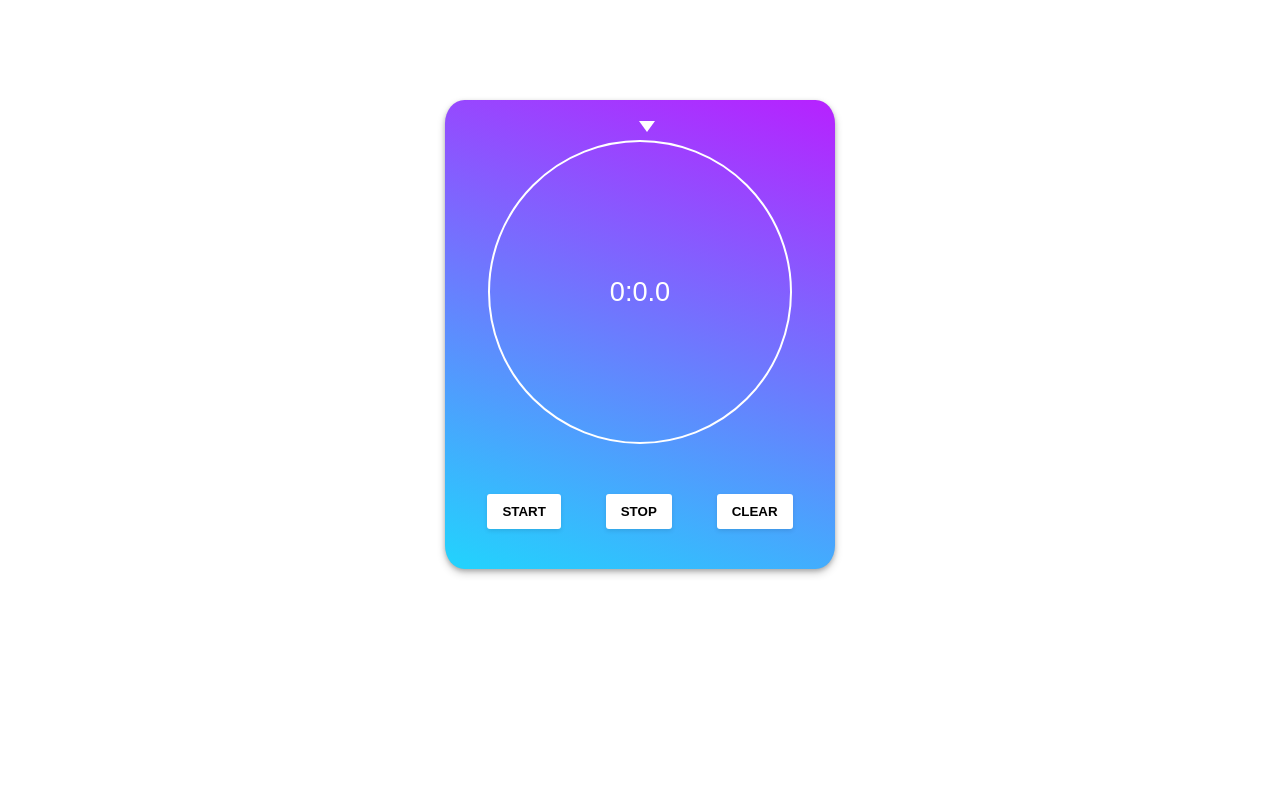
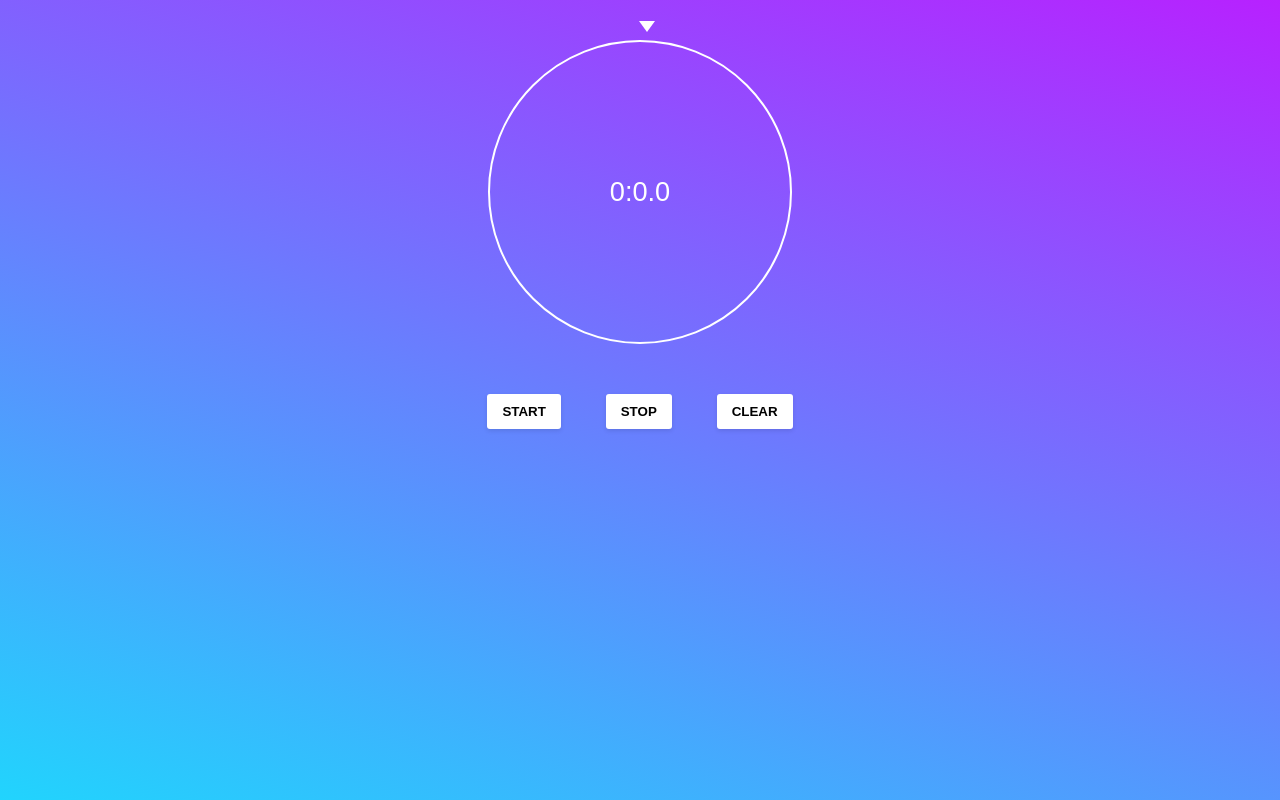
Before and after one commit to kwoosh/elo-ni, a React (Create React App) app: page / in a window 1280 px wide. Built offline with nearby package versions, Linux system fonts and the light colour scheme.

Commit message:
fix(components): circle arrow animation

```diff
--- a/src/components/Circle/Circle.css
+++ b/src/components/Circle/Circle.css
@@ -16,7 +16,6 @@
     z-index: 10;
     left: 50%;
     top: 50%;
-    transition: transform 1s linear;
 }
 
 .Circle__arrow-container {
@@ -26,7 +25,7 @@
     bottom: 0;
     left: 0;
 
-    transition: transform 1s linear;
+    transition: transform 0.1s linear;
 }
 
 .Circle__arrow {
--- a/src/components/Circle/Circle.js
+++ b/src/components/Circle/Circle.js
@@ -12,13 +12,8 @@ const Circle = ({ time, degree }: Props) => {
         <article className="Circle">
             <div className="Circle__arrow-container" style={{ transform: `rotateZ(${degree}deg)` }}>
                 <div className="Circle__arrow" />
-                <div
-                    className="Circle__center-text"
-                    style={{ transform: `translate(-50%, -50%) rotateZ(${-degree}deg)` }}
-                >
-                    {time}
-                </div>
             </div>
+            <div className="Circle__center-text">{time}</div>
         </article>
     )
 }
--- a/src/components/Stopwatch/Stopwatch.css
+++ b/src/components/Stopwatch/Stopwatch.css
@@ -1,11 +1,12 @@
 .Stopwatch {
-    margin: 100px auto;
+    margin: 0 auto;
     padding: 40px 20px;
-    background-color: #21d4fd;
-    background-image: linear-gradient(19deg, #21d4fd 0%, #b721ff 100%);
     width: 350px;
-    border-radius: 5%;
-    box-shadow: 0 4px 8px 0 rgba(0, 0, 0, 0.2), 0 2px 4px 0 rgba(0, 0, 0, 0.2);
+    height: 100%;
+    /* background-color: #21d4fd; */
+    /* background-image: linear-gradient(19deg, #21d4fd 0%, #b721ff 100%); */
+    /* border-radius: 5%; */
+    /* box-shadow: 0 4px 8px 0 rgba(0, 0, 0, 0.2), 0 2px 4px 0 rgba(0, 0, 0, 0.2); */
 }
 
 .Stopwatch__actions {
--- a/src/components/Stopwatch/Stopwatch.js
+++ b/src/components/Stopwatch/Stopwatch.js
@@ -38,7 +38,7 @@ class Stopwatch extends Component<{}, State> {
         this.setState({ milliseconds: 0 })
     }
 
-    formatTime = (millisecondsRaw: number) => {
+    getTime = (millisecondsRaw: number) => {
         const millisecondsModule = millisecondsRaw % 1000
         const totalSeconds = (millisecondsRaw - millisecondsModule) / 1000
 
@@ -50,9 +50,10 @@ class Stopwatch extends Component<{}, State> {
     }
 
     render() {
-        const { minutes, seconds, milliseconds } = this.formatTime(this.state.milliseconds)
+        const { minutes, seconds, milliseconds } = this.getTime(this.state.milliseconds)
+        const arrowDegree = 360 / 600 * ((seconds + minutes * 60) * 10 + milliseconds)
+
         const formatted = `${minutes}:${seconds}.${milliseconds}`
-        const arrowDegree = 360 / 60 * (seconds + minutes * 60)
 
         return (
             <div className="Stopwatch">
--- a/src/index.css
+++ b/src/index.css
@@ -1,5 +1,13 @@
 body {
+    height: 100vh;
     margin: 0;
     padding: 0;
     font-family: sans-serif;
+    overflow: hidden;
+    background-image: linear-gradient(19deg, #21d4fd 0%, #b721ff 100%);
 }
+
+.App {
+    height: inherit;
+    /* overflow: hidden; */
+}
```
Also changed, not shown: main.js (+5 -2 lines).
